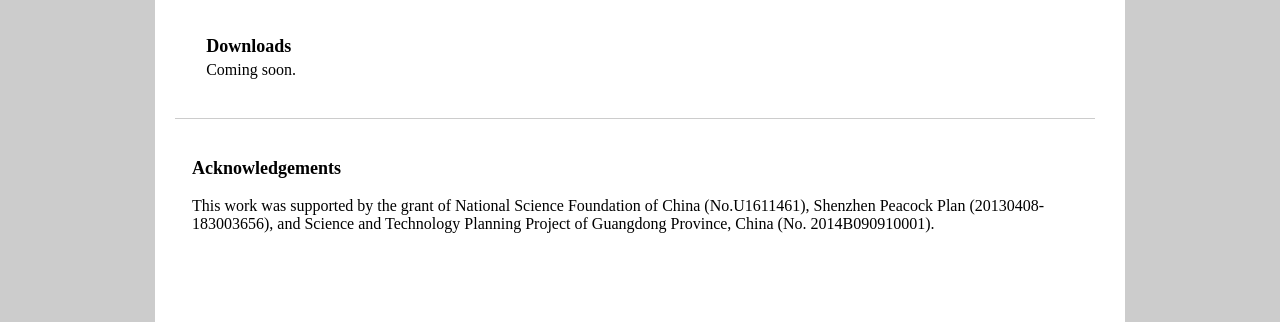
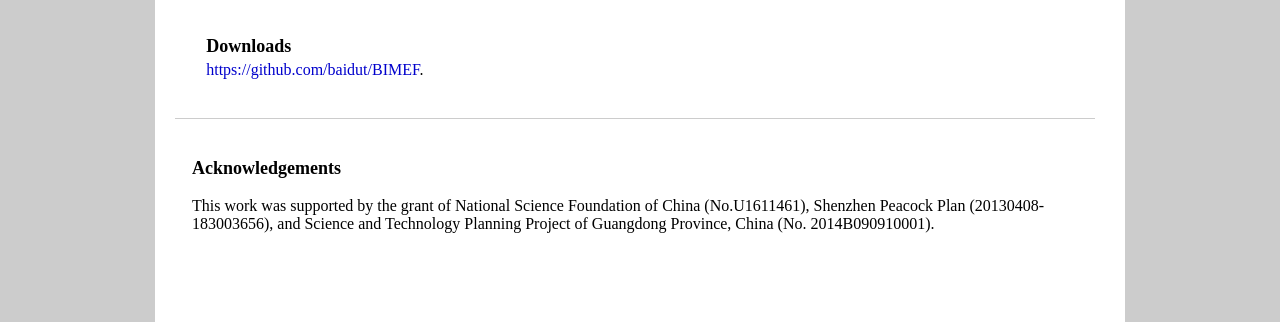
Before and after one commit to baidut/BIMEF, a plain HTML site: page index.html in a window 1280 px wide. Shown: the part 696-1018 px from the top of the page. Drawn offline with Linux system fonts and the light colour scheme.

Commit message:
add link

```diff
--- a/index.html
+++ b/index.html
@@ -3,7 +3,7 @@
 <HTML xmlns="http://www.w3.org/1999/xhtml">
 <!-- InstanceBegin template="/Templates/project_template.dwt" codeOutsideHTMLIsLocked="false" --><!-- the above lines are very important to use CSS in order to have same appearance--><!-- General Header (ver.2) -->
 <HEAD><META http-equiv="Content-Type" content="text/html; charset=UTF-8">
-	<TITLE>CAIP2017</TITLE>
+	<TITLE>BIMEF</TITLE>
     <LINK href="./main.css" rel="stylesheet" type="text/css">
 
 	<!--<script>
@@ -176,7 +176,7 @@
     </TR>
     <TR>
 		<TD width="10"></TD>
-        <TD width="400"><div align="justify">Coming soon.</div>
+        <TD width="400"><div align="justify"><a href='https://github.com/baidut/BIMEF'>https://github.com/baidut/BIMEF</a>.</div>
 		</TD>
     </TR>
 	</TBODY>
```
